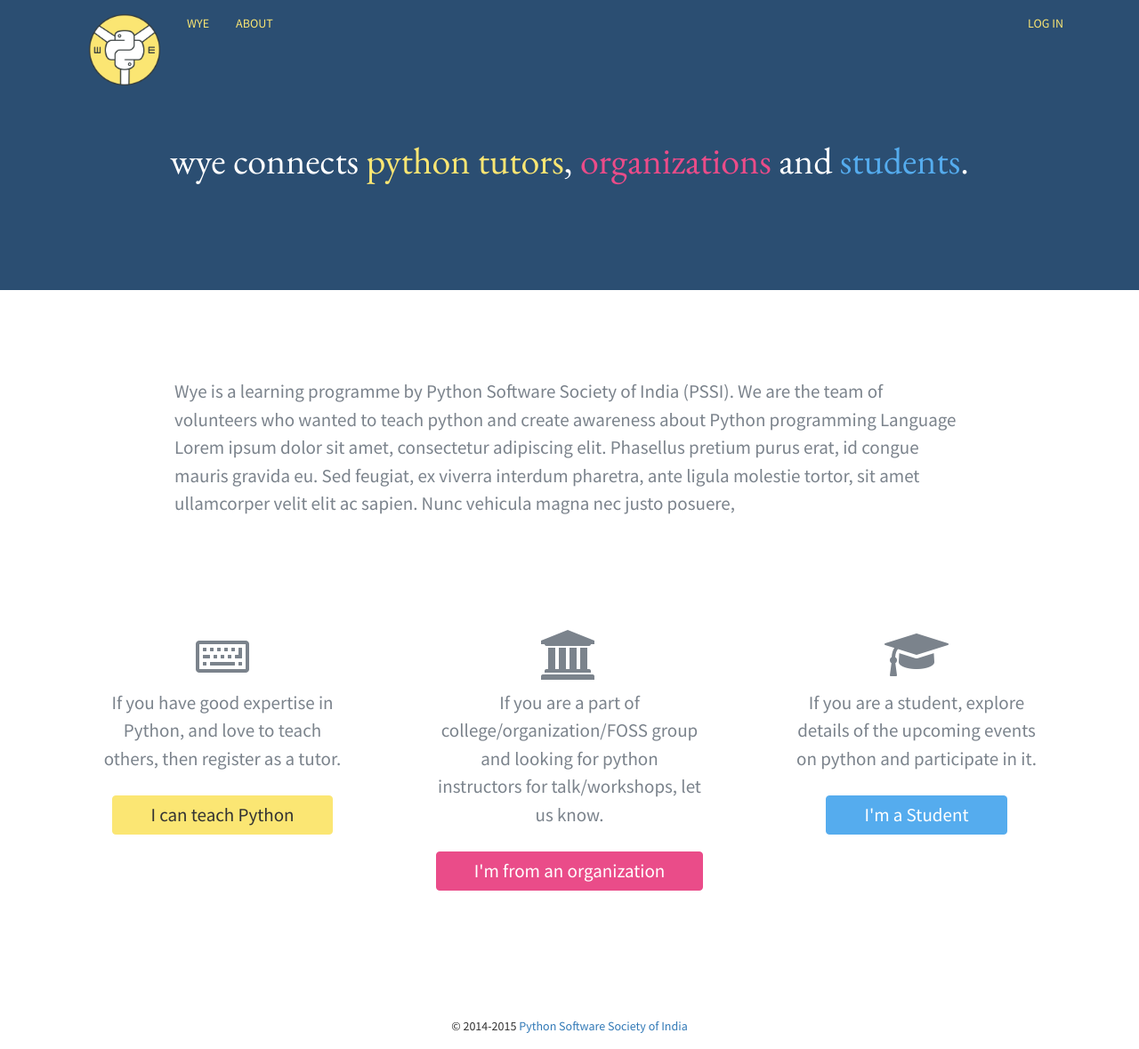
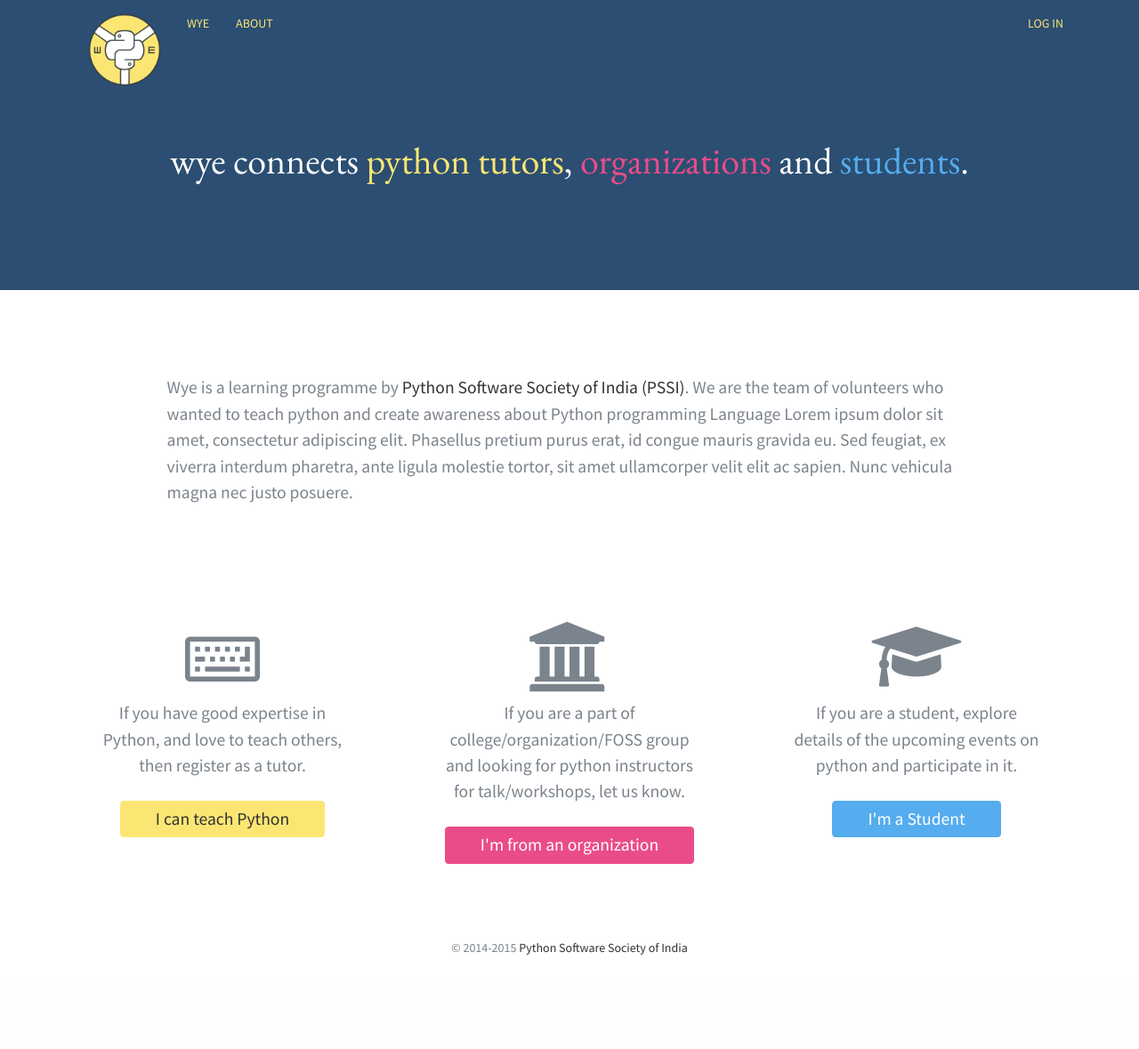
Before and after one commit to pythonindia/wye, a Django app: page / in a window 1280 px wide. Shown: the whole page at 89% size. After the commit the page ends 1073 px from the top, so only its background shows below. Run offline with Django 3.2, Linux system fonts and the light colour scheme; some libraries are stand-ins or nearby versions; some web fonts are replaced.

Commit message:
Fix for font sizing

```diff
--- a/wye/static/sass/_typography.scss
+++ b/wye/static/sass/_typography.scss
@@ -2,7 +2,11 @@ body {
     font-size: 14px;
     line-height: 24px;
     font-family: 'Mallanna', 'Source Sans Pro', sans-serif;
-    font-weight: 100;
+    font-weight: 200;
+}
+p {
+    font-size: 1.4em;
+    line-height: 1.5;
 }
 .prose-type {
     font-family: 'EB Garamond', serif;
@@ -11,10 +15,10 @@ body {
 .huge       { font-size: 5em;   }
 .extralarge { font-size: 3em;   }
 .large      { font-size: 2em;   }
-.legible    { font-size: 1.5em; line-height: 1.5; }
-.regular    { font-size: 1em;   }
-.sub        { font-size: 0.8em; }
-.tiny       { font-size: 0.6em; }
+.legible    { font-size: 1.8em; line-height: 1.4; }
+.regular    { font-size: 1.4em; line-height: 1.5; }
+.sub        { font-size: 1.2em; }
+.tiny       { font-size: 1em; }
 
 .extrabold  { font-weight: 800; }
 .bold       { font-weight: 700; }
--- a/wye/static/sass/app.scss
+++ b/wye/static/sass/app.scss
@@ -10,3 +10,33 @@
     margin: 0;
     box-sizing: border-box;
 }
+/* sticky footer */
+html, body {
+    height: 100%
+}
+.wrapper {
+    min-height: 100%;
+    margin: 0 auto -4em;
+}
+footer {
+    height: 4em;
+}
+
+body {
+    color: $gray-text;
+}
+a {
+    color: $dark;
+    text-decoration: none;
+    &:hover, &:active, &:focus {
+        color: $dark;
+        text-decoration: none;
+    }
+}
+p a {
+    display: inline-block;
+    line-height: 1;
+    &:hover, &:active, &:focus {
+        border-bottom: 1px dashed $gray-text;
+    }
+}
--- a/wye/templates/base.html
+++ b/wye/templates/base.html
@@ -1,3 +1,4 @@
+{% load staticfiles %}
 <!doctype html>
 <html lang="en">
     <head>
@@ -11,6 +12,7 @@
         {% block extracss %}{% endblock %}
     </head>
     <body>
+        <div class="wrapper">
             <nav class="navbar no-space-bottom navbar-default fill-primary" role="navigation">
                 <div class="container">
                     <div class="navbar-header">
@@ -18,7 +20,7 @@
                     </div>
                     <div class="collapse navbar-collapse" id="bs-example-navbar-collapse-1">
                         <ul class="nav navbar-nav">
-                        <li><a href="/"><img src="../static/img/logo_yellow.png" width="80" alt="logo"></a></li>
+                            <li><a href="/"><img src="{% static 'img/logo_yellow.png' %}" width="80" alt="logo"></a></li>
                             <li><a href="/">Wye</a></li>
                             <li><a href="/about/">About</a></li>
                             {% if user.is_authenticated %}
@@ -27,17 +29,14 @@
                                 <li><a href="/workshop">Workshops</a></li>
                             {% endif %}
                         </ul>
-                    <!-- div class="nav navbar-form navbar-left">
-                    <a href="/contact" class="btn btn-warning" style="padding: 5px;">Contact Us</a>
-                    </div-->
                         <ul class="nav navbar-nav navbar-right">
                             {%block loginindicator %}
                                 {% if user.is_authenticated %}
-                                <li>
-                                <div class="navbar-text" style="">Welcome <strong>{{user.name}}</strong></div>
-                                </li>
-                                <li>
+                                    <li class="dropdown">
+                                        <a href="#" class="dropdown-toggle" data-toggle="dropdown" role="button" aria-haspopup="true" aria-expanded="false">{{user.name}} <span class="caret"></span></a>
+                                        <ul class="dropdown-menu">
                                             <li><a class="auth" id="logout" href="/accounts/logout">Logout</a></li>
+                                        </ul>
                                     </li>
                                 {% else %}
                                     <li><a href="/accounts/login">Log In</a>
@@ -63,11 +62,12 @@
                     </div>
                 {% endblock %}
             {% endblock %}
+        </div>
 
         <footer class="fill-white push-1">
             <div class="container text-center">
             {% block footer %}
-                &copy; 2014-2015 <a href="http://python.org.in/">Python Software Society of India</a>
+                <p class="tiny">&copy; 2014-2015 <a href="http://pssi.org.in/">Python Software Society of India</a></p>
             {% endblock %}
             </div>
         </footer>
--- a/wye/templates/index.html
+++ b/wye/templates/index.html
@@ -7,22 +7,22 @@
 {% endblock %}
 
 {% block content %}
-    <div class="push-4-bottom push-2-top legible gray light pad-6">Wye is a learning programme by Python Software Society of India (PSSI). We are the team of volunteers who wanted to teach python and create awareness about Python programming Language Lorem ipsum dolor sit amet, consectetur adipiscing elit. Phasellus pretium purus erat, id congue mauris gravida eu. Sed feugiat, ex viverra interdum pharetra, ante ligula molestie tortor, sit amet ullamcorper velit elit ac sapien. Nunc vehicula magna nec justo posuere,</div>
-    <div class="row text-center gray push-6-bottom">
+    <p class="push-4-bottom push-2-top pad-6">Wye is a learning programme by <a href="https://pssi.org.in/" target="_blank">Python Software Society of India (PSSI)</a>. We are the team of volunteers who wanted to teach python and create awareness about Python programming Language Lorem ipsum dolor sit amet, consectetur adipiscing elit. Phasellus pretium purus erat, id congue mauris gravida eu. Sed feugiat, ex viverra interdum pharetra, ante ligula molestie tortor, sit amet ullamcorper velit elit ac sapien. Nunc vehicula magna nec justo posuere.</p>
+    <div class="row text-center push-6-bottom">
         <div class="col-md-4 push-3">
             <p><i class="fa fa-keyboard-o fa-4x"></i></p>
-            <p class="legible push-3q-bottom pad-2">If you have good expertise in Python, and love to teach others, then register as a tutor.</p>
-            <div><a href="" class="btn btn-theme-1 legible push-1q pad-2">I can teach Python</a></div>
+            <p class="push-3q-bottom pad-2">If you have good expertise in Python, and love to teach others, then register as a tutor.</p>
+            <div><a href="" class="btn btn-theme-1 regular push-1q pad-2">I can teach Python</a></div>
         </div>
         <div class="col-md-4 push-3">
             <p><i class="fa fa-university fa-4x"></i></p>
-            <p class="legible push-3q-bottom pad-1h">If you are a part of college/organization/FOSS group and looking for python instructors for talk/workshops, let us know.</p>
-            <div><a href="" class="btn btn-theme-2 legible push-1q pad-2">I'm from an organization</a></div>
+            <p class="push-3q-bottom pad-1h">If you are a part of college/organization/FOSS group and looking for python instructors for talk/workshops, let us know.</p>
+            <div><a href="" class="btn btn-theme-2 regular push-1q pad-2">I'm from an organization</a></div>
         </div>
         <div class="col-md-4 push-3">
             <p><i class="fa fa-graduation-cap fa-4x"></i></p>
-            <p class="legible push-3q-bottom pad-2">If you are a student, explore details of the upcoming events on python and participate in it.</p>
-            <div><a href="" class="btn btn-theme-3 legible push-1q pad-2">I'm a Student</a></div>
+            <p class="push-3q-bottom pad-2">If you are a student, explore details of the upcoming events on python and participate in it.</p>
+            <div><a href="" class="btn btn-theme-3 regular push-1q pad-2">I'm a Student</a></div>
         </div>
     </div>
 {% endblock %}
```
Also changed, not shown: wye/static/css/app.css. Lines whose indentation alone changed are shown as unchanged.
